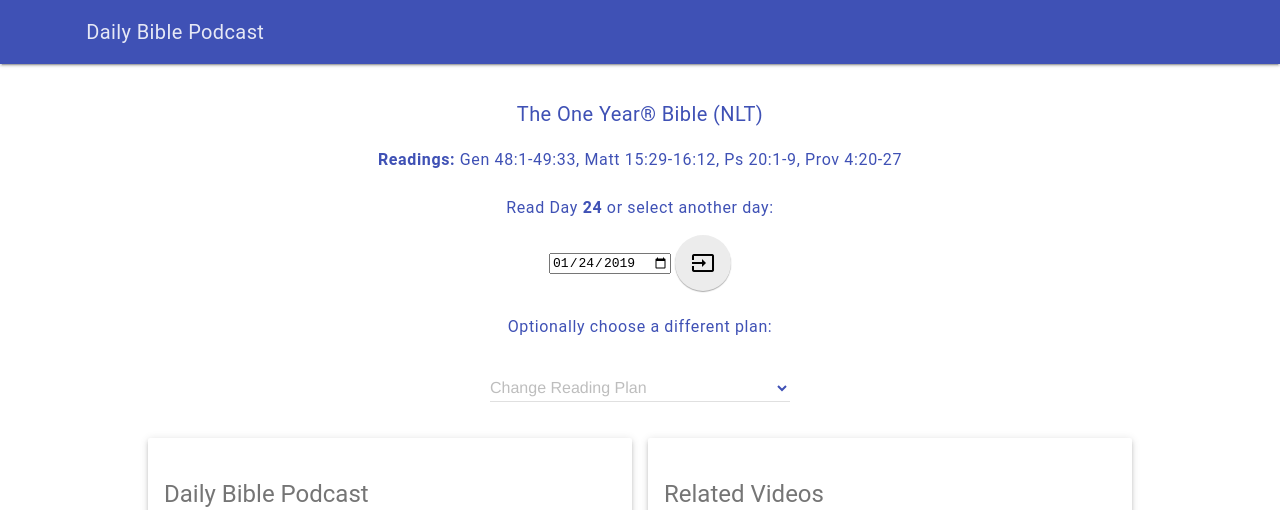
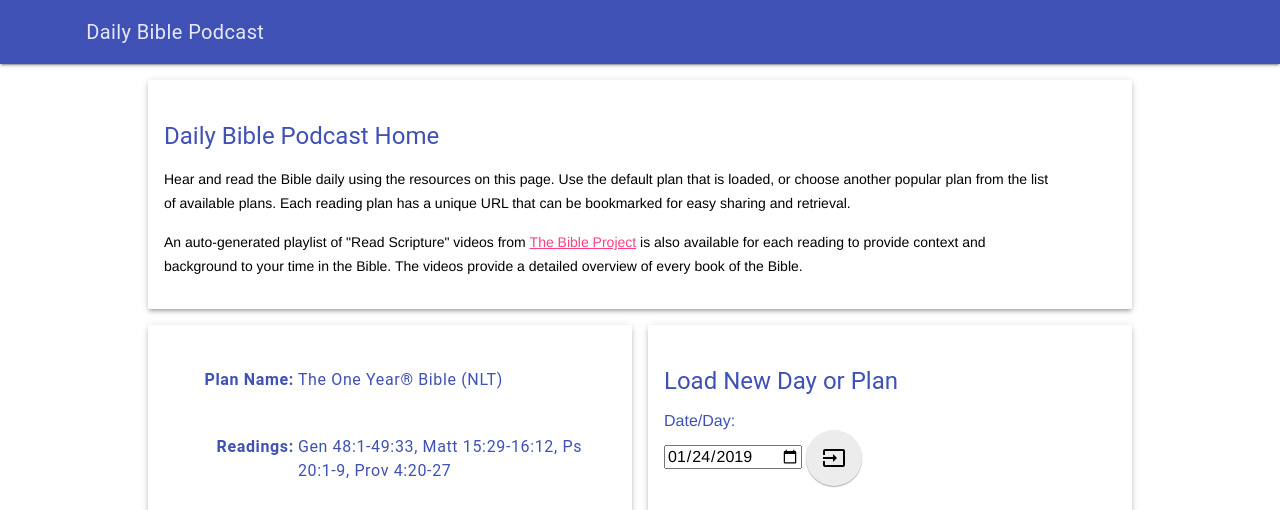
Before and after one commit to redeemerth/daily-bible-reading-plan, a Jekyll site: the page built from testing.html, in a window 1280 px wide. Shown: the top 510 px of the page. Built offline with Jekyll 4.4.1, drawn with Linux system fonts in a browser that asks for light colours; some of the changed text lies outside the part shown.

Commit message:
Test changes. Separate out metadata, descriptive text and controls (date and plan picker), using separate mdl cards for each. Add text description at top of page.

```diff
--- a/_sass/_layout.scss
+++ b/_sass/_layout.scss
@@ -8,6 +8,7 @@
 
 .mdl-card{
   width: 100%;
+  height: 100%;
 }
 
 .mdl-grid{
@@ -63,3 +64,15 @@
   margin-bottom: 5%;
   line-height: 1.7;
 }
+
+.td_rt {
+  text-align: right;
+}
+
+td {
+  vertical-align: top;
+}
+
+input[type="date"] {
+  font-family: inherit;
+}
--- a/testing.html
+++ b/testing.html
@@ -2,11 +2,61 @@
 layout: default
 ---
     <div class="mdl-grid">
-      <div class="mdl-cell mdl-cell--12-col mdl-cell--8-col-tablet mdl-cell--4-col-phone" style="text-align: center">
-        <h4 class="mdl-layout__title" id="plan_description"></h4>
-        <h6 class="mdl-layout__headline" id="readings"></h6>
-        <h6 class="mdl-layout__headline" id="day_selected"></h6>
+      <div class="mdl-cell mdl-cell--12-col mdl-cell--8-col-tablet mdl-cell--4-col-phone center">
+        <div class="mdl-card mdl-shadow--3dp mdl-color-text--black">
+          <div class="mdl-card__supporting-text mdl-color-text--black">
+            <h4 class="mdl-color-text--primary">Daily Bible Podcast Home</h4>
+            <p>
+              Hear and read the Bible daily using the resources on this page.
+              Use the default plan that is loaded, or choose another popular plan from the list of available plans.
+              Each reading plan has a unique URL that can be bookmarked for easy sharing and retrieval.
+            </p>
+            <p>
+              An auto-generated playlist of "Read Scripture" videos from <a target="_blank" href="{{ site.baseurl }}bibleproject">The Bible Project</a>
+              is also available for each reading to provide context and background to your time in the Bible.
+              The videos provide a detailed overview of every book of the Bible.
+            </p>
+          </div>
+        </div>
+      </div>
+      <div class="mdl-cell mdl-cell--6-col mdl-cell--8-col-tablet mdl-cell--4-col-phone center">
+        <div class="mdl-card mdl-shadow--3dp mdl-color-text--black">
+          <div class="mdl-card__supporting-text mdl-color-text--black">
+            <table>
+              <tr>
+                <td style="width:30%">
+                  <h6 class="mdl-color-text--primary td_rt"><strong>Plan Name:</strong></h6>
+                </td>
+                <td>
+                  <h6 class="mdl-color-text--primary" id="plan_description"></h6>
+                </td>
+              </tr>
+              <tr>
+                <td>
+                    <h6 class="mdl-color-text--primary td_rt"><strong>Readings:</strong></h6>
+                </td>
+                <td>
+                  <h6 class="mdl-color-text--primary" id="readings"></h6>
+                </td>
+              </tr>
+              <tr>
+                <td>
+                  <h6 class="mdl-color-text--primary td_rt"><strong>Plan Day:</strong></h6>
+                </td>
+                <td>
+                  <h6 class="mdl-color-text--primary" id="day_selected"></h6>
+                </td>
+              </tr>
+            </table>
+          </div>
+        </div>
+      </div>
+      <div class="mdl-cell mdl-cell--6-col mdl-cell--8-col-tablet mdl-cell--4-col-phone">
+        <div class="mdl-card mdl-shadow--3dp mdl-color-text--primary">
+          <div class="mdl-card__supporting-text mdl-color-text--primary">
+            <h4>Load New Day or Plan</h4>
             <form>
+              <label style="font-size: 16px" for="datepicker">Date/Day:</label><br />
               <input type="date" id="datepicker" required pattern="[0-9]{4}-[0-9]{2}-[0-9]{2}">
               <!-- Accent-colored raised button with ripple -->
               <!-- Colored FAB button -->
@@ -15,15 +65,16 @@
               </button>
             </form>
             <!-- Choose Different Bible Plan and Version Combination -->
-        <h6>Optionally choose a different plan:</h6>
             <div class="mdl-textfield mdl-js-textfield mdl-textfield--floating-label">
-          <select class="mdl-textfield__input" id="plan_selection" name="plan_selection">
+              <select class="mdl-textfield__input" id="plan_selection" name="plan_selection" style="width: 200px">
                 <option></option>
                 {% for plan in site.data.picklist %}
                 <option value="{{plan.name}}">{{plan.description}} ({{plan.version}})</option>
                 {% endfor %}
               </select>
-          <label class="mdl-textfield__label" for="plan_selection">Change Reading Plan</label>
+              <label class="mdl-color-text--primary mdl-textfield__label" for="plan_selection">Reading Plan</label>
+            </div>
+          </div>
         </div>
       </div>
       <div class="mdl-cell mdl-cell--6-col mdl-cell--8-col-tablet mdl-cell--4-col-phone">
@@ -113,8 +164,8 @@
       let readings = removePassageAnnotation(original_readings);
       // Update UI
       document.getElementById('plan_description').innerHTML = `${daily_readings['plan_description']} (${daily_audio['version']})`;
-      document.getElementById('readings').innerHTML = `<strong>Readings:</strong> ${original_readings.join(', ')}`;
-      document.getElementById('day_selected').innerHTML = `Read Day <strong>${day}</strong> or select another day:`;
+      document.getElementById('readings').innerHTML = `${original_readings.join(', ')}`;
+      document.getElementById('day_selected').innerHTML = `${day}`;
 
       // Build Bible Project ad hoc playlist URL from day readings
       var playlistIdsArr = [];
```
Lines whose indentation alone changed are shown as unchanged.
